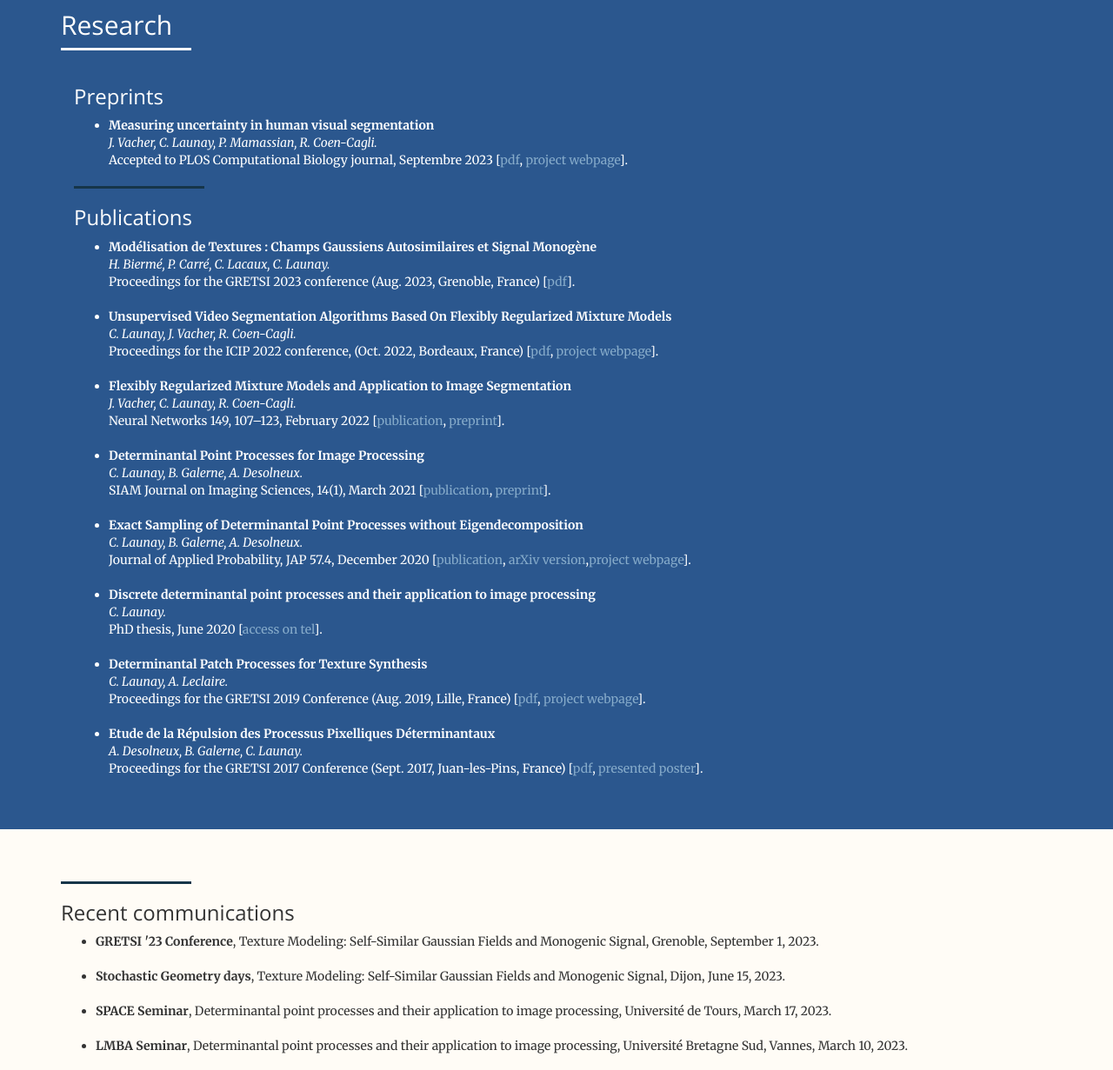
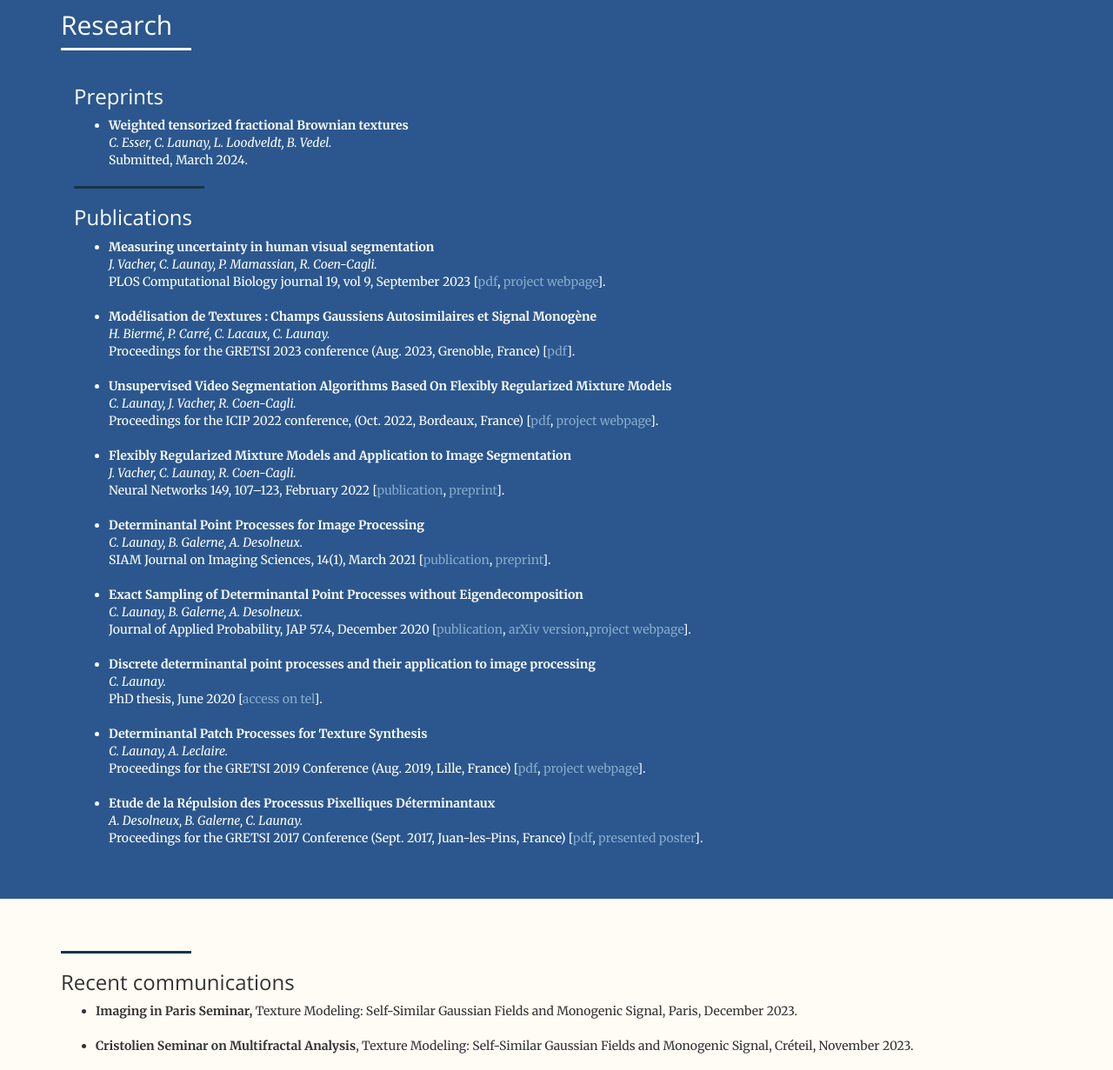
Before and after one commit to claunay/claunay.github.io, a website: page index.html in a window 1280 px wide. Shown: the part 940-2171 px from the top of the page at 87% size. Drawn offline with nearby package versions, Linux system fonts and the light colour scheme.

Commit message:
update 03/24

```diff
--- a/index.html
+++ b/index.html
@@ -138,10 +138,9 @@
 			<div class="container">
             <h3>Preprints</h3>
 			<ul class="publication-list">
-			<li class="publication-item">  <div class="publication-title">Measuring uncertainty in human visual segmentation</div>
-					<div class="publication-authors">J. Vacher, C. Launay, P. Mamassian, R. Coen-Cagli.</div>
-					<div class="publication-journal"> Accepted to PLOS Computational Biology journal, Septembre 2023
-					[<a href="https://arxiv.org/abs/2301.07807" target="_blank">pdf</a>, <a href="visualSeg.html">project webpage</a>].
+			<li class="publication-item">  <div class="publication-title">Weighted tensorized fractional Brownian textures</div>
+					<div class="publication-authors">C. Esser, C. Launay, L. Loodveldt, B. Vedel.</div>
+					<div class="publication-journal"> Submitted, March 2024.
 					</div>
 				  </li>
 				  </ul>
@@ -150,7 +149,13 @@
 			<div class="container">
 			<hr align="left">
             <h3>Publications</h3>
-			<ul class="publication-list">
+			<ul class="publication-list"><li class="publication-item">  <div class="publication-title">Measuring uncertainty in human visual segmentation</div>
+					<div class="publication-authors">J. Vacher, C. Launay, P. Mamassian, R. Coen-Cagli.</div>
+					<div class="publication-journal"> PLOS Computational Biology journal 19, vol 9, September 2023
+					[<a href="https://journals.plos.org/ploscompbiol/article?id=10.1371/journal.pcbi.1011483" target="_blank">pdf</a>, <a href="visualSeg.html">project webpage</a>].
+					</div>
+				  </li>
+				  <br>
 			<li class="publication-item">  <div class="publication-title">Modélisation de Textures : Champs Gaussiens Autosimilaires et Signal Monogène</div>
 					<div class="publication-authors">H. Biermé, P. Carré, C. Lacaux, C. Launay.</div>
 					<div class="publication-journal"> Proceedings for the GRETSI 2023 conference (Aug. 2023, Grenoble, France)
@@ -229,6 +234,13 @@
             <hr align="left">
             <h3>Recent communications</h3>
 			<ul>
+			<li>  <span><strong>Imaging in Paris Seminar,</strong> Texture Modeling: Self-Similar Gaussian Fields and Monogenic Signal, Paris, December 2023.</span>
+				  </li>
+				  <br>
+			<li>  <span><strong>Cristolien Seminar on Multifractal Analysis</strong>, Texture Modeling: Self-Similar Gaussian Fields and
+Monogenic Signal, Créteil, November 2023.</span>
+				  </li>
+				  <br>
 			<li>  <span><strong>GRETSI '23 Conference</strong>, Texture Modeling: Self-Similar Gaussian Fields and Monogenic Signal, Grenoble, September 1, 2023.</span>
 				  </li>
 				  <br>
```
Also changed, not shown: index_fr.html (+16 -4 lines), 2 other files.
